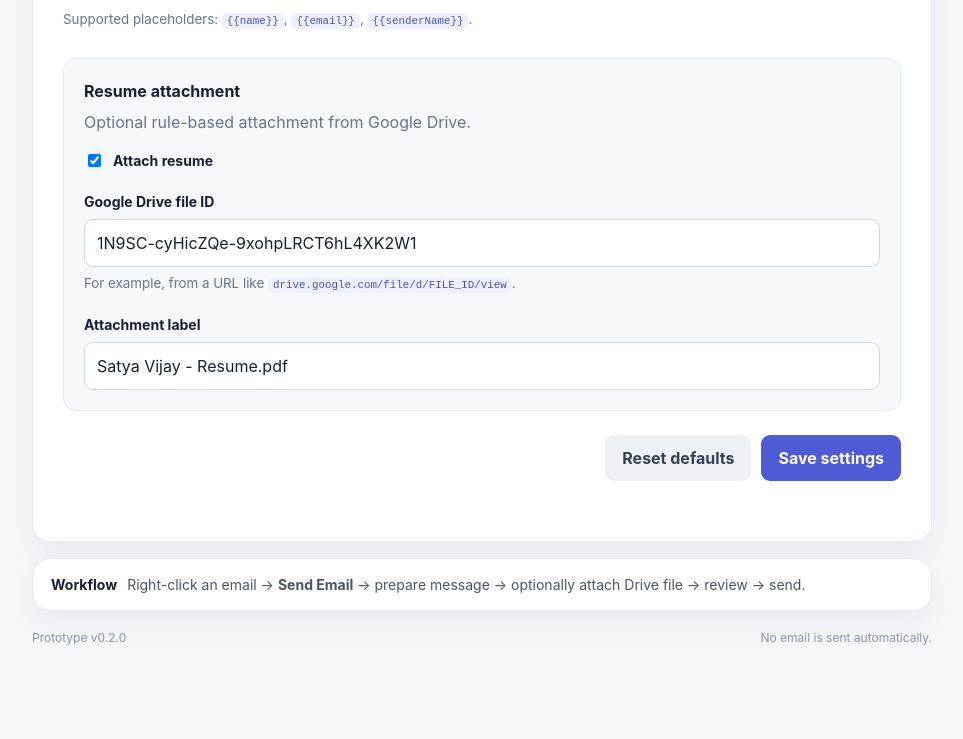
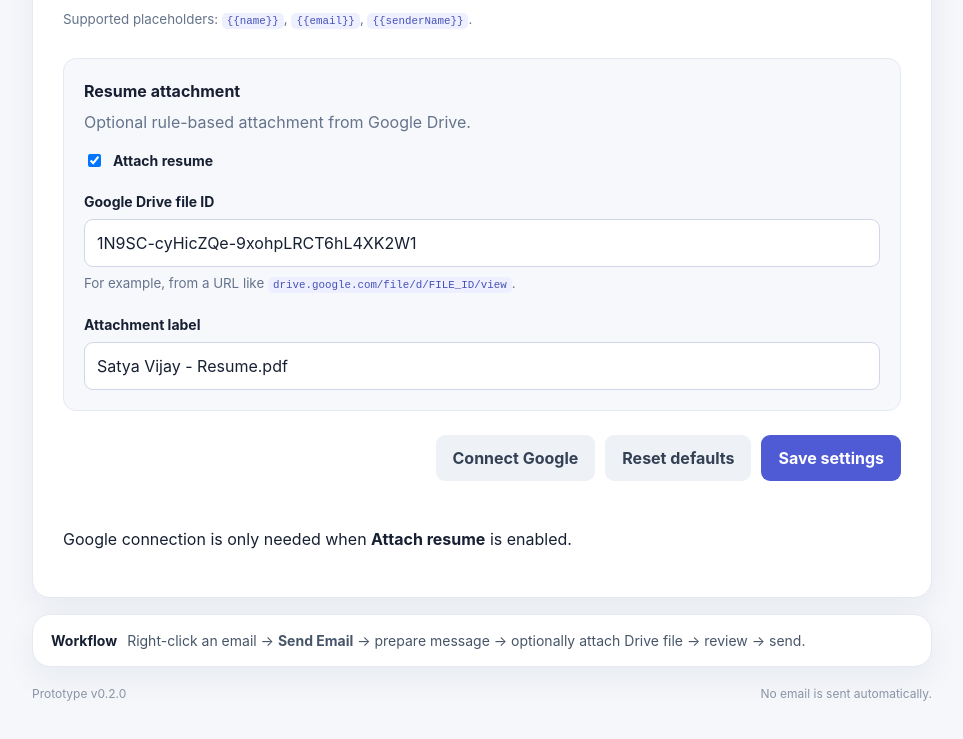
Before and after one commit to Satya7745/one-click-email-automation, a browser extension: page src/options.html in a window 1280 px wide. Shown: the part 984-1723 px from the top of the page, without its empty margins (158-1121 px from the left). Before the commit the page ends 1683 px from the top, so only its background shows below. Drawn offline with Linux system fonts and the light colour scheme.

Commit message:
ui: add Google connection control

```diff
--- a/src/options.html
+++ b/src/options.html
@@ -78,11 +78,13 @@
       </div>
 
       <div class="actions">
+        <button id="connectGoogle" class="secondary" type="button">Connect Google</button>
         <button id="reset" class="secondary" type="button">Reset defaults</button>
         <button id="save" class="primary" type="button">Save settings</button>
       </div>
 
       <p id="status" class="status" role="status" aria-live="polite"></p>
+      <p class="hint">Google connection is only needed when <strong>Attach resume</strong> is enabled.</p>
     </section>
 
     <section class="info">
```
